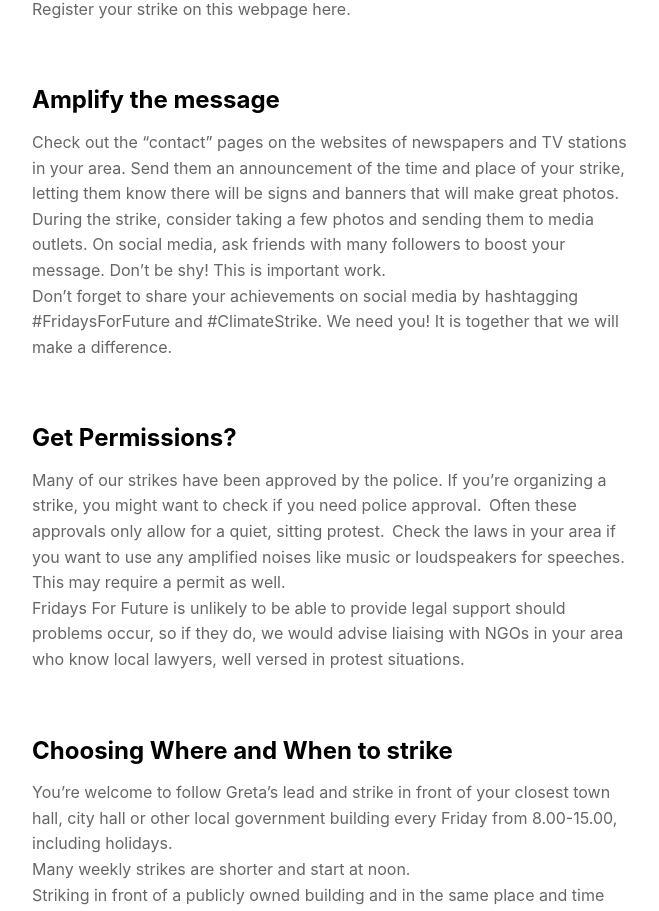
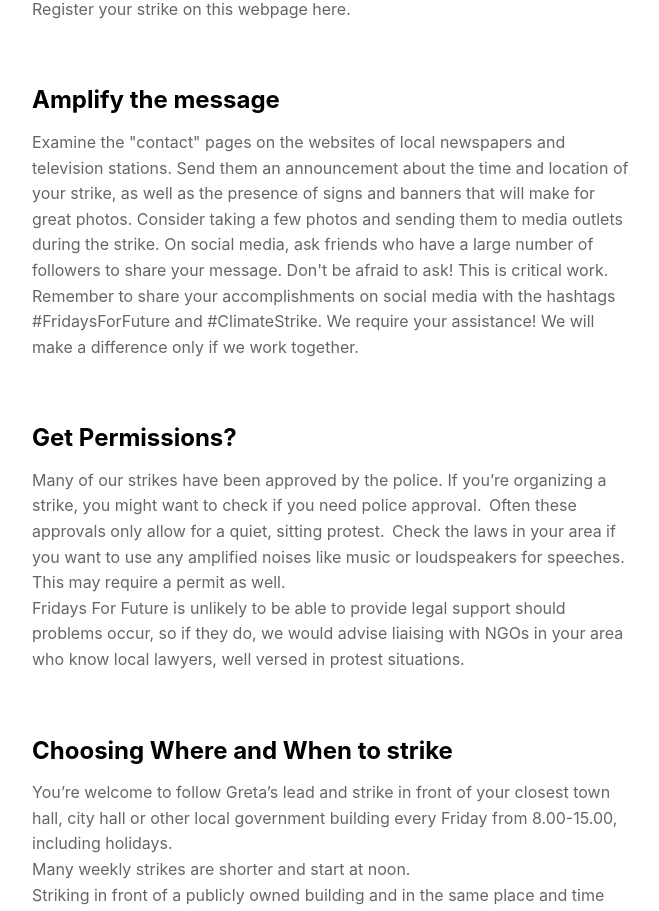
Before and after one commit to trif0lium/fff, a React (Vite) app in the folder react/: page / in a window 1280 px wide. Shown: the part 2533-3444 px from the top of the page, without its empty margins (308-967 px from the left). Built offline with nearby package versions, Linux system fonts and the light colour scheme.

Commit message:
chore(components/HowToStrike): paraphrase "Amplify the message" section

```diff
--- a/react/src/components/HowToStrike.tsx
+++ b/react/src/components/HowToStrike.tsx
@@ -24,16 +24,7 @@
           </div>
           <div style={{ marginBottom: '64px' }}>
             <Title>Amplify the message</Title>
-            <Paragraph>
-              Check out the “contact” pages on the websites of newspapers and TV stations in your area. Send them an
-              announcement of the time and place of your strike, letting them know there will be signs and banners that
-              will make great photos. During the strike, consider taking a few photos and sending them to media outlets.
-              On social media, ask friends with many followers to boost your message. Don’t be shy! This is important
-              work.
-              <br />
-              Don’t forget to share your achievements on social media by hashtagging #FridaysForFuture and
-              #ClimateStrike. We need you! It is together that we will make a difference.
-            </Paragraph>
+            <Paragraph>Examine the "contact" pages on the websites of local newspapers and television stations. Send them an announcement about the time and location of your strike, as well as the presence of signs and banners that will make for great photos. Consider taking a few photos and sending them to media outlets during the strike. On social media, ask friends who have a large number of followers to share your message. Don't be afraid to ask! This is critical work. Remember to share your accomplishments on social media with the hashtags #FridaysForFuture and #ClimateStrike. We require your assistance! We will make a difference only if we work together.</Paragraph>
           </div>
           <div style={{ marginBottom: '64px' }}>
             <Title>Get Permissions?</Title>
```
